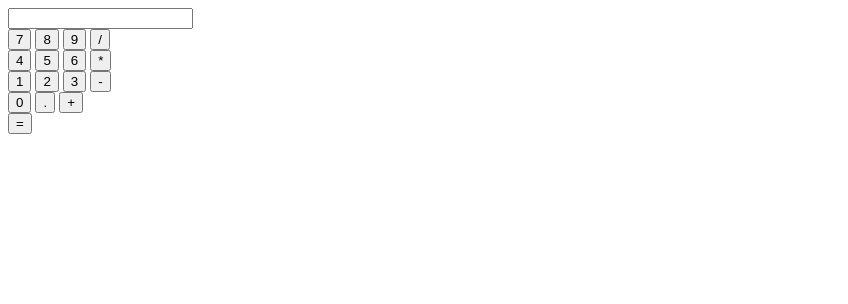
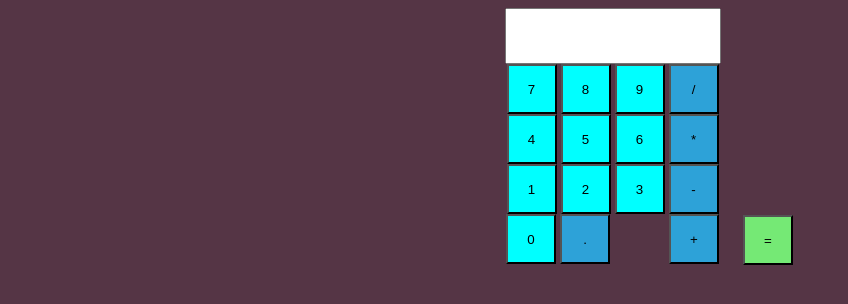
Before and after one commit to kkuzie/Assignment-4-FEWD-2, a plain HTML site: page index.html in a window 1280 px wide. Shown: the whole page, without its empty margins (0-848 px from the left). Drawn offline with Linux system fonts and the light colour scheme.

Commit message:
added style to calculator

```diff
--- /dev/null
+++ b/css/style.css
@@ -0,0 +1,40 @@
+body {
+    background-color: #553545;
+}
+div.calc {
+text-align: center;
+}
+#container.btn {
+    width: 100%;
+    /* background-color: #c2166c; */
+}
+#result {
+    width: 208px;
+    height:50px;
+    margin-left: -55px;
+}
+.nums, .sign {
+    width: 50px;
+    height: 50px;
+}
+.nums {
+    background-color: aqua;
+}
+.sign {
+    margin-right: 55px;
+    background-color: rgb(45, 162, 216);
+}
+.equal {
+    margin-left: 735px;
+    margin-top: -49px;
+    width: 50px;
+    height: 50px;
+}
+#add.sign {
+    background-color: rgb(45, 162, 216);
+}
+#equal.btn {
+    background-color: #75e975;
+    width: 50px;
+    height: 50px;
+}
--- a/index.html
+++ b/index.html
@@ -3,32 +3,42 @@
 <head>
     <meta charset="UTF-8">
     <title>Assignment 4 - Calculator</title>
+    <link rel="stylesheet" href="css/style.css">
     <script src="js/calculator.js"></script>
 </head>
 
 <body>
+    <div class="calc">
         <input type="text" readonly id="result">
         <br>
-    <section id="container">
-    <input type="button" id="seven" value="7">
-    <input type="button" id="eight" value="8">
-    <input type="button" id="nine" value="9">
-    <input type="button" id="divide" value="/">
+
+        <section class="btn" id="container">
+            <input type="button" class="nums" id="seven" value="7">
+            <input type="button" class="nums" id="eight" value="8">
+            <input type="button" class="nums" id="nine" value="9">
+            <input type="button" class="sign" id="divide" value="/">
             <br>
-    <input type="button" id="four" value="4">
-    <input type="button" id="five" value="5">
-    <input type="button" id="six" value="6">
-    <input type="button" id="multiply" value="*">
+            <input type="button" class="nums" id="four" value="4">
+            <input type="button" class="nums" id="five" value="5">
+            <input type="button" class="nums" id="six" value="6">
+            <input type="button" class="sign" id="multiply" value="*">
             <br>
-    <input type="button" id="one" value="1">
-    <input type="button" id="two" value="2">
-    <input type="button" id="three" value="3">
-    <input type="button" id="subtract" value="-">
+            <input type="button" class="nums" id="one" value="1">
+            <input type="button" class="nums" id="two" value="2">
+            <input type="button" class="nums" id="three" value="3">
+            <input type="button" class="sign" id="subtract" value="-">
             <br>
-    <input type="button" id="zero" value="0">
-    <input type="button" id="period" value=".">
-    <input type="button" id="add" value="+">
+
+            <div class="signs">
+            <input type="button" class="nums" id="zero" value="0">
+            <input type="button" class="sign" id="period" value=".">
+            <input type="button" class="sign" id="add" value="+">
+            </div>
         </section>
-    <input type="button" id="equal" value="=">
+
+        <div class="equal">
+        <input class="btn" type="button" id="equal" value="=">
+        </div>
+    </div>
 </body>
 </html>
```
Lines whose indentation alone changed are shown as unchanged.
